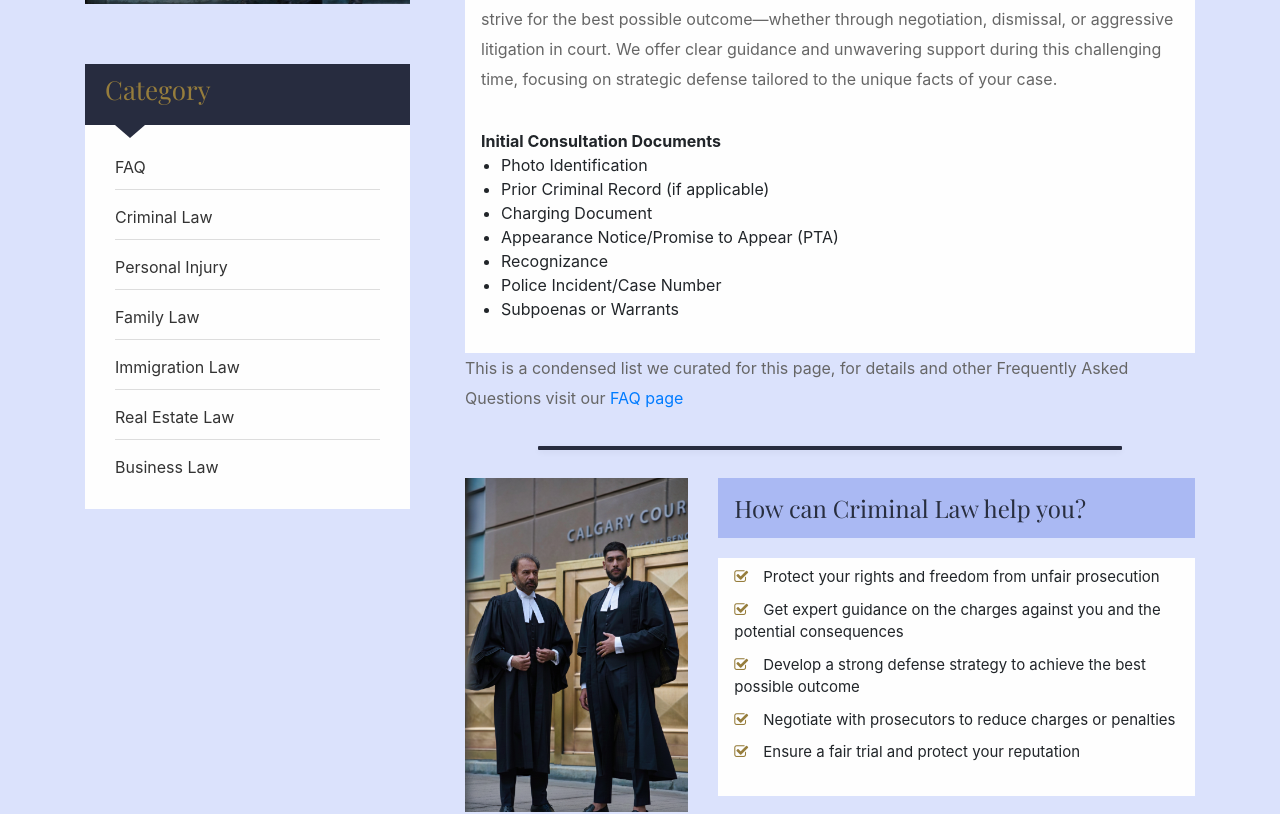
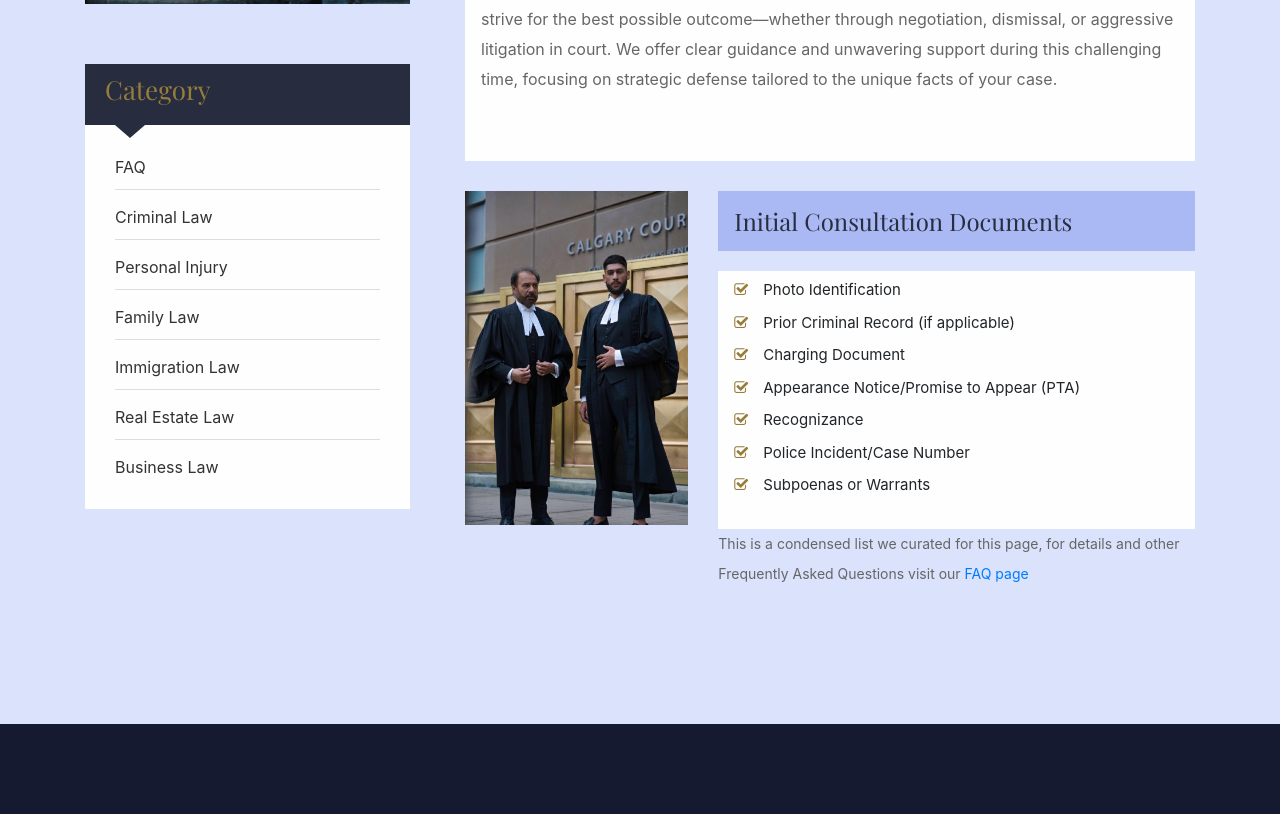
Before and after one commit to iiRaay/bagga-law, a React (Create React App) app in the folder jurista-react/: page /practice-details/1 in a window 1280 px wide. Shown: the part 1040-1854 px from the top of the page. Built offline with nearby package versions, Linux system fonts and the light colour scheme.

Commit message:
Updated expertise area to remove "How this will help" area and replaced with "Initial Consultation Documents"

```diff
--- a/jurista-react/src/components/SingleContentArea/SingleContentAreaStyle.scss
+++ b/jurista-react/src/components/SingleContentArea/SingleContentAreaStyle.scss
@@ -57,19 +57,6 @@
         }
         .avatarWrap{
             padding-top: 30px;
-            position: relative;
-            &::before{
-                content: "";
-                position: absolute;
-                left: 50%;
-                top: 0;
-                transform: translate(-50%, -50%);
-                width: 80%;
-                height: 4px;
-                border-radius: 1px;
-                background: color(bldark);
-                box-shadow: 0 2px 6px rgba(0,0,0,0.06);
-            }
 
             img{
                 width: 100%;
--- a/jurista-react/src/components/SingleContentArea/SingleContentAreaView.js
+++ b/jurista-react/src/components/SingleContentArea/SingleContentAreaView.js
@@ -19,7 +19,6 @@ const SingleContentArea = ({ className, image, title, heading, body, avatartitle
                     {body}
                 </div>
 
-                <p>This is a condensed list we curated for this page, for details and other Frequently Asked Questions visit our <NavLink to='/frequently-asked'>FAQ page</NavLink></p>
                 <div className="avatarWrap">
                     <div className="row">
                         <div className="col-md-4">
@@ -33,6 +32,7 @@ const SingleContentArea = ({ className, image, title, heading, body, avatartitle
                                 ))}
 
                             </ul>
+                            <p style={{fontSize:14}}>This is a condensed list we curated for this page, for details and other Frequently Asked Questions visit our <NavLink to='/frequently-asked'>FAQ page</NavLink></p>
                         </div>
                     </div>
                 </div>
--- a/jurista-react/src/constants/practices/BusinessLaw.js
+++ b/jurista-react/src/constants/practices/BusinessLaw.js
@@ -11,26 +11,17 @@ const businessLaw = {
                 mergers and acquisitions, and commercial litigation. We act as a trusted legal partner, offering practical solutions that align with your
                 commercial objectives and support sustainable growth.
             </p>
-
-            <b>Initial Consultation Documents</b>
-            <ul style={{ listStyleType: 'disc', paddingLeft: '20px' }}>
-                <li>Corporate Registration Documents</li>
-                <li>Shareholder/Director/Officer List</li>
-                <li>Financial Statements</li>
-                <li>Business Plan</li>
-                <li>Shareholder or Partnership Agreements.</li>
-                <li>Business Lease Agreement.</li>
-            </ul>
         </Fragment>
     ),
 
-    avatartitle: 'How can Business Law help you?',
+    avatartitle: 'Initial Consultation Documents',
     avatarlistitem: [
-        'Protect your business from costly lawsuits and disputes',
-        'Ensure compliance with regulatory requirements and laws',
-        'Negotiate and draft contracts that benefit your business',
-        'Minimize risks and maximize opportunities for growth',
-        'Get expert guidance on business structuring and asset protection',
+        'Corporate Registration Documents',
+        'Shareholder/Director/Officer List',
+        'Financial Statements',
+        'Business Plan',
+        'Shareholder or Partnership Agreements.',
+        'Business Lease Agreement.',
     ]
 }
 
--- a/jurista-react/src/constants/practices/CriminalLaw.js
+++ b/jurista-react/src/constants/practices/CriminalLaw.js
@@ -13,28 +13,18 @@ const criminalLaw = {
                 the best possible outcome—whether through negotiation, dismissal, or aggressive litigation in court. We offer clear guidance and
                 unwavering support during this challenging time, focusing on strategic defense tailored to the unique facts of your case.
             </p>
-
-            <b>Initial Consultation Documents</b>
-
-            <ul style={{ listStyleType: 'disc', paddingLeft: '20px' }}>
-                <li>Photo Identification</li>
-                <li>Prior Criminal Record (if applicable)</li>
-                <li>Charging Document</li>
-                <li>Appearance Notice/Promise to Appear (PTA)</li>
-                <li>Recognizance</li>
-                <li>Police Incident/Case Number</li>
-                <li>Subpoenas or Warrants</li>
-            </ul>
         </Fragment>
     ),
 
-    avatartitle: 'How can Criminal Law help you?',
+    avatartitle: 'Initial Consultation Documents',
     avatarlistitem: [
-        'Protect your rights and freedom from unfair prosecution',
-        'Get expert guidance on the charges against you and the potential consequences',
-        'Develop a strong defense strategy to achieve the best possible outcome',
-        'Negotiate with prosecutors to reduce charges or penalties',
-        'Ensure a fair trial and protect your reputation',
+        'Photo Identification',
+        'Prior Criminal Record (if applicable)',
+        'Charging Document',
+        'Appearance Notice/Promise to Appear (PTA)',
+        'Recognizance',
+        'Police Incident/Case Number',
+        'Subpoenas or Warrants',
     ]
 }
 
--- a/jurista-react/src/constants/practices/FamilyLaw.js
+++ b/jurista-react/src/constants/practices/FamilyLaw.js
@@ -12,25 +12,16 @@ const familyLaw = {
                 We prioritize amicable resolutions where possible,
                 but we are fully prepared to take full legal action towards affirming your parental rights and financial future.
             </p>
-
-            <b>Initial Consultation Documents</b>
-            <ul style={{ listStyleType: 'disc', paddingLeft: '20px' }}>
-                <li>Any existing court orders</li>
-                <li>Any existing agreements</li>
-                <li>Financial Disclosure Records</li>
-                <li>Property Information</li>
-                <li>Children's Details (If Applicable)</li>
-            </ul>
         </Fragment>
     ),
 
-    avatartitle: 'How can Family Law help you?',
+    avatartitle: 'Initial Consultation Documents',
     avatarlistitem: [
-        'Protect your rights and interests in divorce or separation',
-        'Ensure fair child custody and visitation arrangements',
-        'Get expert guidance on child support and spousal support',
-        'Negotiate a fair and reasonable divorce settlement',
-        'Protect your assets and property in a divorce',
+        'Any existing court orders',
+        'Any existing agreements',
+        'Financial Disclosure Records',
+        'Property Information',
+        `Children's Details (If Applicable)`,
     ]
 }
 
--- a/jurista-react/src/constants/practices/ImmigrationLaw.js
+++ b/jurista-react/src/constants/practices/ImmigrationLaw.js
@@ -13,24 +13,16 @@ const immigrationLaw = {
                 policies to ensure your application is prepared accurately and strategically, in order to minimize delays and maximize the chances of a successful
                 migration.
             </p>
-
-            <b>Initial Consultation Documents</b>
-            <ul style={{ listStyleType: 'disc', paddingLeft: '20px' }}>
-                <li>Valid Passport(s)</li>
-                <li>Visa/Permit's </li>
-                <li>Education and Employment Records</li>
-                <li>Sponsor/Employer Details</li>
-            </ul>
         </Fragment>
     ),
 
-    avatartitle: 'How can Immigration Law help you?',
+    avatartitle: 'Initial Consultation Documents',
     avatarlistitem: [
-        'Get expert guidance on visa applications and green card processes',
-        'Protect your rights and interests in immigration proceedings',
+        'Valid Passport(s)',
+        `Visa/Permit's`,
         'Ensure a smooth and efficient citizenship process',
-        'Negotiate with immigration authorities to resolve issues',
-        'Stay up-to-date on changing immigration laws and regulations',
+        'Education and Employment Records',
+        'Sponsor/Employer Details',
     ]
 }
 
--- a/jurista-react/src/constants/practices/PersonalInjury.js
+++ b/jurista-react/src/constants/practices/PersonalInjury.js
@@ -13,24 +13,15 @@ const personalInjury = {
                 alleviate the financial and emotional burden on you and your family by managing all aspects of the claim,
                 negotiating with insurance companies, and pursuing litigation to secure the maximum settlement or award you are entitled to.
             </p>
-
-            <b>Initial Consultation Documents</b>
-            <ul style={{ listStyleType: 'disc', paddingLeft: '20px' }}>
-                <li>Accident Details</li>
-                <li>Injury and Medical Records</li>
-                <li>Financial Documentation</li>
-                <li>Insurance Information</li>
-            </ul>
         </Fragment>
     ),
 
-    avatartitle: 'How can Personal Injury Law help you?',
+    avatartitle: 'Initial Consultation Documents',
     avatarlistitem: [
-        'Get compensation for your injuries and losses',
-        'Protect your rights and interests in personal injury claims',
-        'Negotiate with insurance companies to get a fair settlement',
-        'Ensure a smooth and efficient claims process',
-        'Get expert guidance on personal injury laws and regulations',
+        'Accident Details',
+        'Injury and Medical Records',
+        'Financial Documentation',
+        'Insurance Information'
     ]
 }
 
--- a/jurista-react/src/constants/practices/RealEstateLaw.js
+++ b/jurista-react/src/constants/practices/RealEstateLaw.js
@@ -11,29 +11,17 @@ const realEstateLaw = {
                 We ensure all legal requirements are met, potential disputes are avoided, and your investment is protected.
                 Our guidance begins from the initial offer, all the way to the final transfer of the title.
             </p>
-            <b>Initial Consultation Documents</b>
-            <ul style={{ listStyleType: 'disc', paddingLeft: '20px' }}>
-                <li>The Agreement of Purchase and Sale (APS)</li>
-                <li>Photo ID for all purchasers/sellers.</li>
-                <li>Property Address and Legal Description.</li>
-                <li>Sponsor/Employer Details</li>
-            </ul>
-            <p></p>
-            <b>For Sellers Only</b>
-            <ul style={{ listStyleType: 'disc', paddingLeft: '20px' }}>
-                <li>Existing mortgage statement</li>
-                <li>Rental agreements</li>
-            </ul>
         </Fragment>
     ),
 
-    avatartitle: 'How can Real Estate Law help you?',
+    avatartitle: 'Initial Consultation Documents',
     avatarlistitem: [
-        'Protect your rights and interests in real estate transactions',
-        'Get expert guidance on real estate laws and regulations',
-        'Negotiate and draft contracts that benefit your real estate goals',
-        'Ensure compliance with zoning and land-use regulations',
-        'Resolve disputes and litigate real estate matters',
+        'The Agreement of Purchase and Sale (APS)',
+        'Photo ID for all purchasers/sellers.',
+        'Property Address and Legal Description.',
+        'Sponsor/Employer Details',
+        'Existing mortgage statement (Sellers only)',
+        'Rental agreements (Sellers only)',
     ]
 }
 
```
